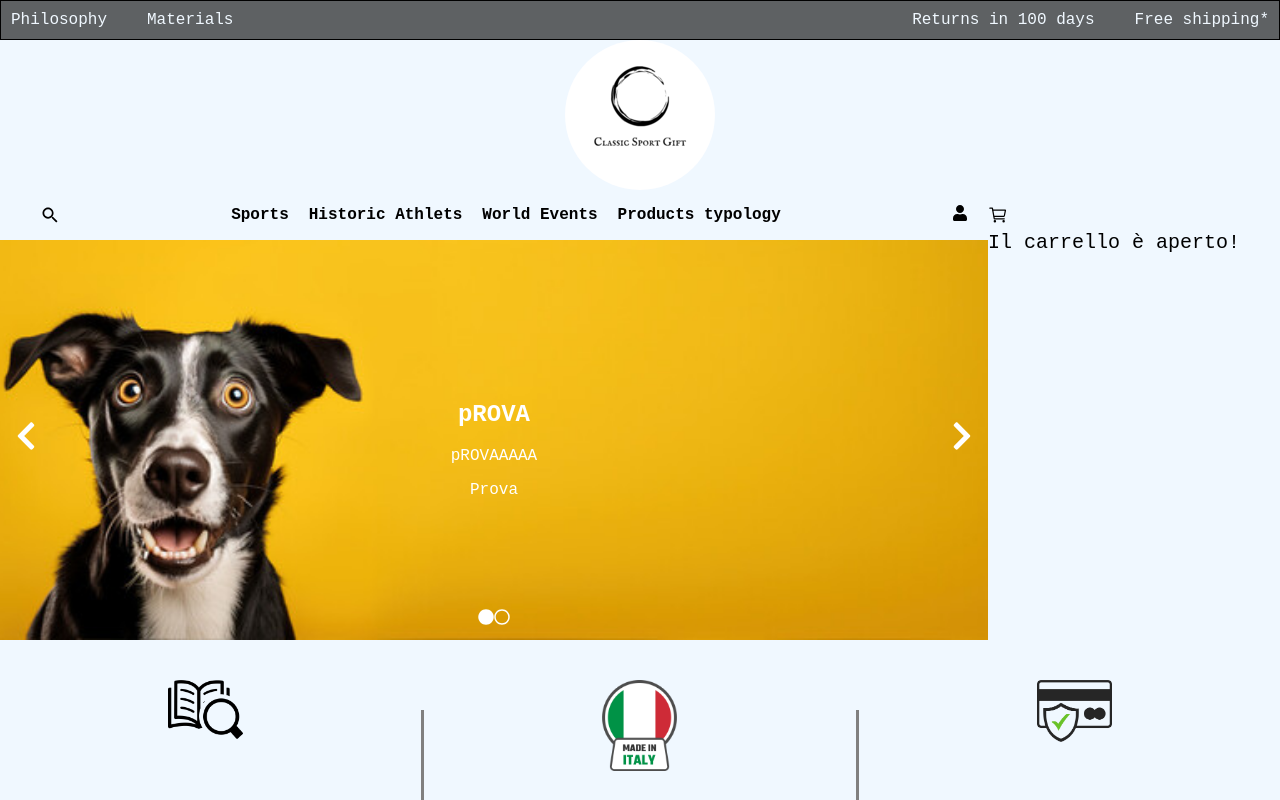
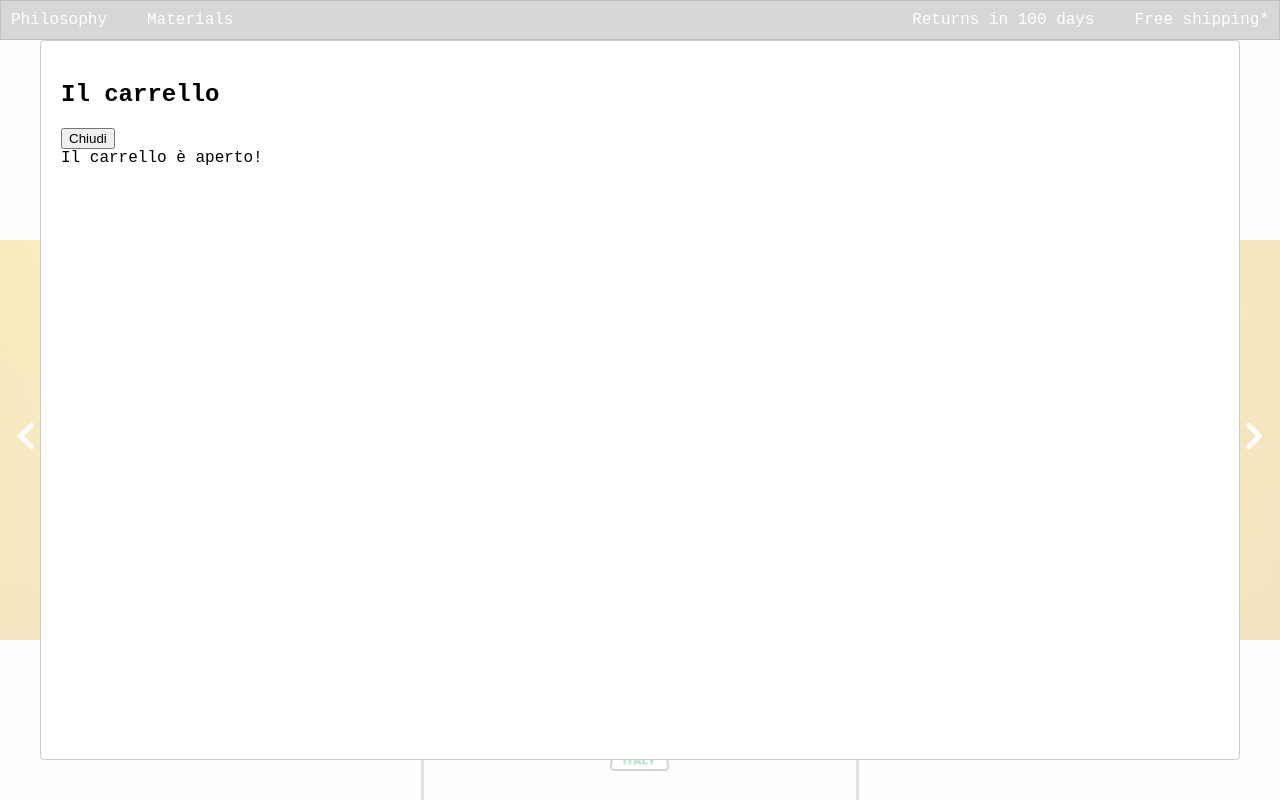
Before and after one commit to AntonioColaiera/Classic-Sport-E-commerce, a React (Create React App) app in the folder Classic-Sport-E-commerce.Client/classic-sport-e-commerce/: page / in a window 1280 px wide. Both pictures are taken after a click on the icon 1230 px from the left and 215 px from the top of the page. Shown: the top 800 px of the page. Built offline with nearby package versions, Linux system fonts and the light colour scheme.

Commit message:
redux cart

```diff
--- a/Classic-Sport-E-commerce.Client/classic-sport-e-commerce/src/components/cart/Cart.js
+++ b/Classic-Sport-E-commerce.Client/classic-sport-e-commerce/src/components/cart/Cart.js
@@ -2,20 +2,30 @@ import React from 'react';
 import { IoCartOutline } from 'react-icons/io5';
 import { useSelector, useDispatch } from 'react-redux';
 import { toggleCart } from '../redux/actions/cartAction';
+import Modal from 'react-modal';
+
+Modal.setAppElement('#root'); // Questa riga è necessaria per l'accessibilità
 
 export default function Cart() {
   const dispatch = useDispatch();
-  const cartOpen = useSelector(state => state.cart.cartOpen); // Accedi al valore corretto
+  const cartOpen = useSelector(state => state.cart.cartOpen);
 
   const handleCartClick = () => {
-    console.log('handleCartClick is called');
     dispatch(toggleCart());
   };
 
   return (
     <div>
       <IoCartOutline onClick={handleCartClick} />
-      {cartOpen && <div>Il carrello è aperto!</div>}
+      <Modal
+        isOpen={cartOpen}
+        onRequestClose={handleCartClick}
+        contentLabel="Carrello"
+      >
+        <h2>Il carrello</h2>
+        <button onClick={handleCartClick}>Chiudi</button>
+        <div>Il carrello è aperto!</div>
+      </Modal>
     </div>
   );
 }
```
